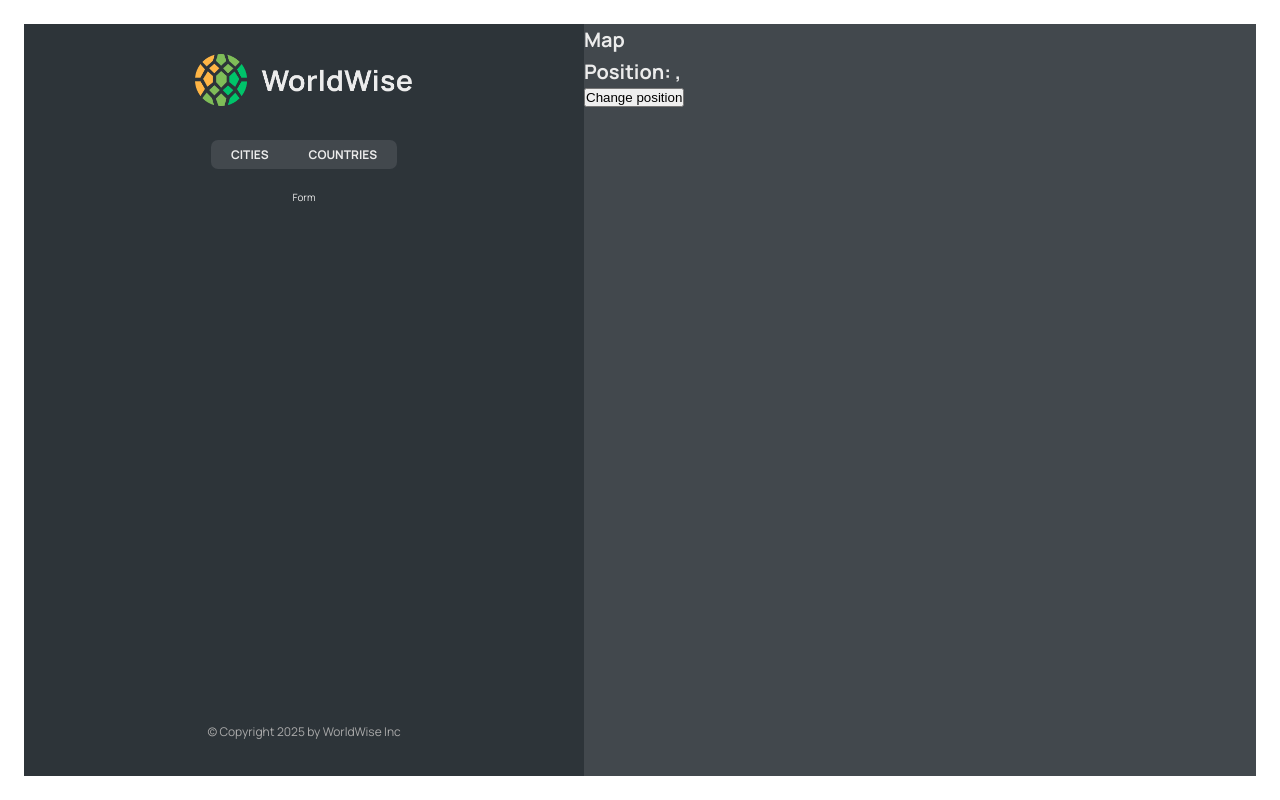
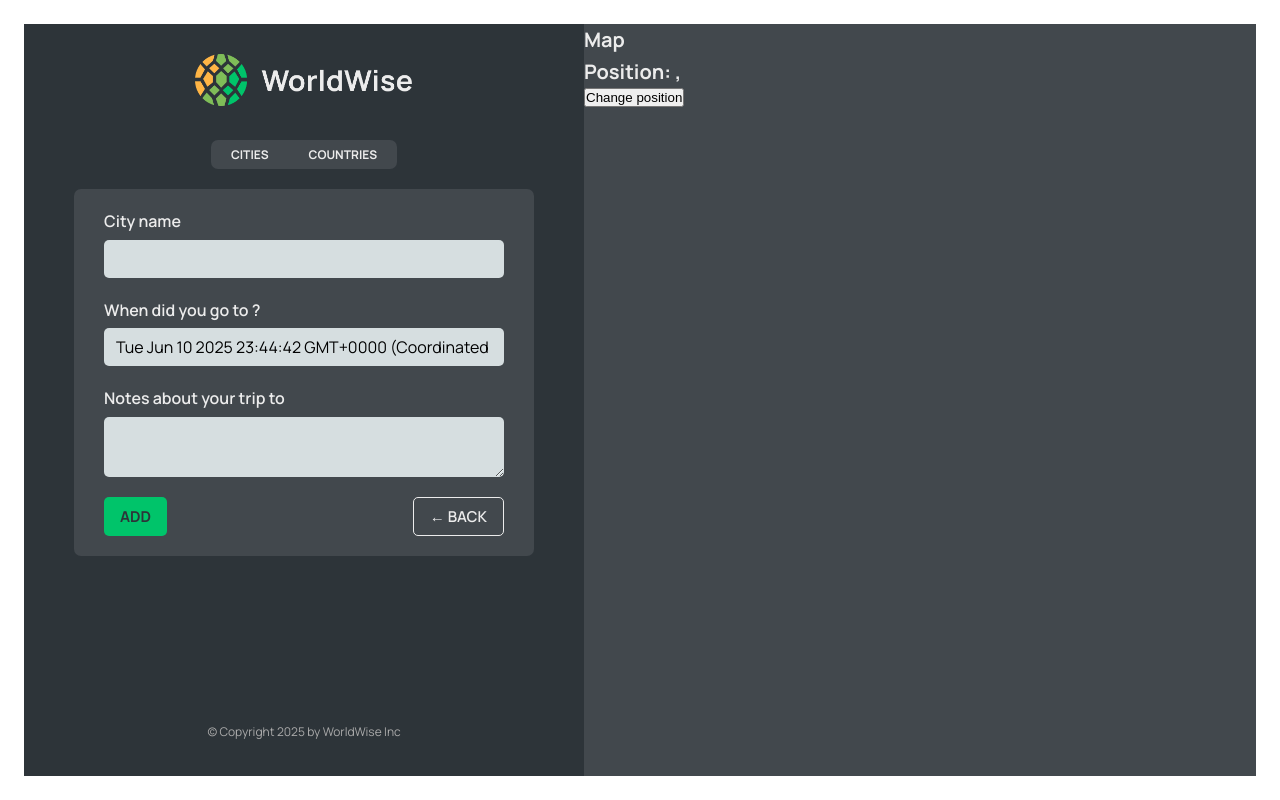
Before and after one commit to OlegZinch/world-wise, a React (Vite) app: page /app/form in a window 1280 px wide. Built offline with nearby package versions, Linux system fonts and the light colour scheme; data requests are answered from the project's data file.

Commit message:
added form

```diff
--- a/src/App.jsx
+++ b/src/App.jsx
@@ -10,6 +10,7 @@
 import CityList from './components/CityList'
 import CountryList from './components/CountryList'
 import City from './components/City'
+import Form from './components/Form'
 
 const BASE_URL = 'http://localhost:8000'
 
@@ -55,7 +56,7 @@
             path='countries'
             element={<CountryList cities={cities} isLoading={isLoading} />}
           />
-          <Route path='form' element={<p>Form</p>} />
+          <Route path='form' element={<Form />} />
         </Route>
         <Route path='*' element={<PageNotFound />} />
       </Routes>
--- /dev/null
+++ b/src/components/Button.jsx
@@ -0,0 +1,15 @@
+import styles from './Button.module.css'
+
+function Button({ children, onClick, type }) {
+  return (
+    <button
+      type='button'
+      onClick={onClick}
+      className={`${styles.btn} ${styles[type]}`}
+    >
+      {children}
+    </button>
+  )
+}
+
+export default Button
--- /dev/null
+++ b/src/components/Button.module.css
@@ -0,0 +1,35 @@
+.btn {
+  color: inherit;
+  text-transform: uppercase;
+  padding: 0.8rem 1.6rem;
+  font-family: inherit;
+  font-size: 1.5rem;
+  border: none;
+  border-radius: 5px;
+  cursor: pointer;
+}
+
+.primary {
+  font-weight: 700;
+  background-color: var(--color-brand--2);
+  color: var(--color-dark--1);
+}
+
+.back {
+  font-weight: 600;
+  background: none;
+  border: 1px solid currentColor;
+}
+
+.position {
+  font-weight: 700;
+  position: absolute;
+  z-index: 1000;
+  font-size: 1.4rem;
+  bottom: 4rem;
+  left: 50%;
+  transform: translateX(-50%);
+  background-color: var(--color-brand--2);
+  color: var(--color-dark--1);
+  box-shadow: 0 0.4rem 1.2rem rgba(36, 42, 46, 0.16);
+}
--- /dev/null
+++ b/src/components/Form.jsx
@@ -0,0 +1,70 @@
+// "https://api.bigdatacloud.net/data/reverse-geocode-client?latitude=0&longitude=0"
+
+import { useState } from 'react'
+import { useNavigate } from 'react-router'
+
+import styles from './Form.module.css'
+import Button from './Button'
+
+// export function convertToEmoji(countryCode) {
+//   const codePoints = countryCode
+//     .toUpperCase()
+//     .split('')
+//     .map((char) => 127397 + char.charCodeAt())
+//   return String.fromCodePoint(...codePoints)
+// }
+
+function Form() {
+  const navigate = useNavigate()
+  const [cityName, setCityName] = useState('')
+  // const [country, setCountry] = useState('')
+  const [date, setDate] = useState(new Date())
+  const [notes, setNotes] = useState('')
+
+  return (
+    <form className={styles.form}>
+      <div className={styles.row}>
+        <label htmlFor='cityName'>City name</label>
+        <input
+          id='cityName'
+          onChange={(e) => setCityName(e.target.value)}
+          value={cityName}
+        />
+        {/* <span className={styles.flag}>{emoji}</span> */}
+      </div>
+
+      <div className={styles.row}>
+        <label htmlFor='date'>When did you go to {cityName}?</label>
+        <input
+          id='date'
+          onChange={(e) => setDate(e.target.value)}
+          value={date}
+        />
+      </div>
+
+      <div className={styles.row}>
+        <label htmlFor='notes'>Notes about your trip to {cityName}</label>
+        <textarea
+          id='notes'
+          onChange={(e) => setNotes(e.target.value)}
+          value={notes}
+        />
+      </div>
+
+      <div className={styles.buttons}>
+        <Button type='primary'>Add</Button>
+        <Button
+          type='back'
+          onClick={(e) => {
+            e.preventDefault()
+            navigate(-1)
+          }}
+        >
+          &larr; Back
+        </Button>
+      </div>
+    </form>
+  )
+}
+
+export default Form
--- /dev/null
+++ b/src/components/Form.module.css
@@ -0,0 +1,44 @@
+.form {
+  background-color: var(--color-dark--2);
+  border-radius: 7px;
+  padding: 2rem 3rem;
+  width: 100%;
+  display: flex;
+  flex-direction: column;
+  gap: 2rem;
+}
+
+.row {
+  display: flex;
+  flex-direction: column;
+  gap: 0.5rem;
+  position: relative;
+}
+
+.buttons {
+  display: flex;
+  justify-content: space-between;
+}
+
+.flag {
+  position: absolute;
+  right: 1rem;
+  top: 2.7rem;
+  font-size: 2.8rem;
+}
+
+.form.loading {
+  opacity: 0.3;
+}
+
+.form.loading button {
+  pointer-events: none;
+  background-color: var(--color-light--1);
+  border: 1px solid var(--color-light--1);
+  color: var(--color-dark--0);
+}
+
+:global(.react-datepicker) {
+  font-family: inherit;
+  font-size: 1.2rem;
+}
--- a/src/components/Map.jsx
+++ b/src/components/Map.jsx
@@ -1,20 +1,22 @@
-import { useSearchParams } from 'react-router'
+import { useNavigate, useSearchParams } from 'react-router'
 import styles from './Map.module.css'
 
 function Map() {
+  const navigate = useNavigate()
   const [searchParams, setSearchParams] = useSearchParams()
 
   const lat = searchParams.get('lat')
   const lng = searchParams.get('lng')
 
   return (
-    <div className={styles.mapContainer}>
+    <div className={styles.mapContainer} onClick={() => navigate('form')}>
       <h1>Map</h1>
       <h1>
         Position: {lat}, {lng}
       </h1>
       <button
-        onClick={() => {
+        onClick={(e) => {
+          e.stopPropagation()
           setSearchParams({ lat: 23, lng: 50 })
         }}
       >
```
